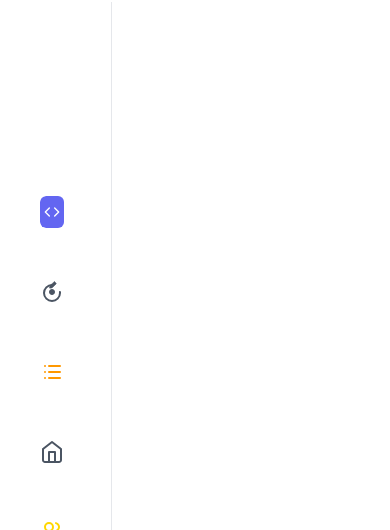
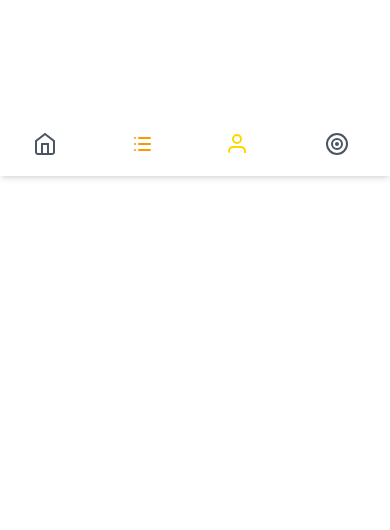
Before and after one commit to Akash-code-0-1/My-Software-Engineer-Portfolio, a React (Create React App) app: page / in a window 390 px wide. Shown: the part 668-1198 px from the top of the page. Built offline with nearby package versions, Linux system fonts and the light colour scheme.

Commit message:
sidebar-responsiveness

```diff
--- a/src/components/Sidebar.jsx
+++ b/src/components/Sidebar.jsx
@@ -41,7 +41,7 @@ const NavItem = ({ icon, label, isActive, onClick }) => {
 
 export default function Sidebar({ activeSection, setActiveSection }) {
   return (
-    <div className="flex flex-col h-[100vh] bg-white w-28 border-r">
+    <div className="flex flex-col h-[100vh] bg-white w-32">
       {/* Profile */}
       {/* <div className="flex flex-col items-center pt-6">
         <div className="relative w-10 h-10 overflow-hidden rounded-full">
@@ -57,59 +57,8 @@ export default function Sidebar({ activeSection, setActiveSection }) {
       </div> */}
 
       {/* Navigation - Centered vertically */}
-      <div className="flex flex-col items-center justify-center flex-1">
+      {/* <div className="flex flex-col items-center justify-center flex-1 ml-6">
         <div className="flex flex-col space-y-6 w-full">
-          <NavItem
-            icon={
-              <div className="flex items-center justify-center w-8 h-8 bg-indigo-500 rounded-md">
-                <svg
-                  xmlns="http://www.w3.org/2000/svg"
-                  width="16"
-                  height="16"
-                  viewBox="0 0 24 24"
-                  fill="none"
-                  stroke="white"
-                  strokeWidth="2"
-                  strokeLinecap="round"
-                  strokeLinejoin="round"
-                >
-                  <polyline points="16 18 22 12 16 6"></polyline>
-                  <polyline points="8 6 2 12 8 18"></polyline>
-                </svg>
-              </div>
-            }
-            label="Code"
-            isActive={activeSection === "code"}
-            onClick={() => setActiveSection("code")}
-          />
-          <NavItem
-            icon={
-              <div className="flex items-center justify-center w-8 h-8">
-                <svg width="24" height="24" viewBox="0 0 24 24" fill="none" xmlns="http://www.w3.org/2000/svg">
-                  <path
-                    d="M12 15C13.6569 15 15 13.6569 15 12C15 10.3431 13.6569 9 12 9C10.3431 9 9 10.3431 9 12C9 13.6569 10.3431 15 12 15Z"
-                    fill="#4B5563"
-                  />
-                  <path
-                    d="M13 5.07089C12.6724 5.02417 12.3387 5 12 5C7.58172 5 4 8.58172 4 13C4 17.4183 7.58172 21 12 21C16.4183 21 20 17.4183 20 13C20 12.6613 19.9758 12.3276 19.9291 12"
-                    stroke="#4B5563"
-                    strokeWidth="2"
-                    strokeLinecap="round"
-                  />
-                  <path
-                    d="M14.1213 1.87868C14.3147 1.68532 14.6353 1.68532 14.8284 1.87868L16.1213 3.17157C16.3147 3.36493 16.3147 3.68551 16.1213 3.87868L12.2426 7.75736C12.1756 7.82441 12.0892 7.86587 11.9978 7.87822L9.91007 8.14393C9.76268 8.16335 9.61656 8.10077 9.52513 7.97923C9.4337 7.85768 9.40657 7.69759 9.45607 7.55251L10.1218 5.52513C10.1342 5.43371 10.1756 5.34744 10.2426 5.28039L14.1213 1.87868Z"
-                    fill="#4B5563"
-                    stroke="#4B5563"
-                    strokeWidth="0.5"
-                    strokeLinecap="round"
-                  />
-                </svg>
-              </div>
-            }
-            label="Projects"
-            isActive={activeSection === "projects"}
-            onClick={() => setActiveSection("projects")}
-          />
           <NavItem
             icon={
               <div className="flex items-center justify-center w-8 h-8">
@@ -217,7 +166,119 @@ export default function Sidebar({ activeSection, setActiveSection }) {
             onClick={() => setActiveSection("ai")}
           />
         </div>
+      </div> */}
+
+      <div className="hidden lg:flex flex-col items-center justify-center h-full ml-6">
+        <div className="flex flex-col space-y-6 w-full">
+          <NavItem
+            icon={
+              <svg width="24" height="24" viewBox="0 0 24 24" fill="none">
+                <path d="M9 6H20" stroke="#FF9800" strokeWidth="2" strokeLinecap="round" strokeLinejoin="round" />
+                <path d="M9 12H20" stroke="#FF9800" strokeWidth="2" strokeLinecap="round" strokeLinejoin="round" />
+                <path d="M9 18H20" stroke="#FF9800" strokeWidth="2" strokeLinecap="round" strokeLinejoin="round" />
+                <path d="M5 6V6.01" stroke="#FF9800" strokeWidth="2" strokeLinecap="round" strokeLinejoin="round" />
+                <path d="M5 12V12.01" stroke="#FF9800" strokeWidth="2" strokeLinecap="round" strokeLinejoin="round" />
+                <path d="M5 18V18.01" stroke="#FF9800" strokeWidth="2" strokeLinecap="round" strokeLinejoin="round" />
+              </svg>
+            }
+            label="Work"
+            isActive={activeSection === "work"}
+            onClick={() => setActiveSection("work")}
+          />
+          <NavItem
+            icon={
+              <svg width="24" height="24" viewBox="0 0 24 24" fill="none">
+                <path d="M3 9L12 2L21 9V20C21 20.5304 20.7893 21.0391 20.4142 21.4142C20.0391 21.7893 19.5304 22 19 22H5C4.46957 22 3.96086 21.7893 3.58579 21.4142C3.21071 21.0391 3 20.5304 3 20V9Z" stroke="#4B5563" strokeWidth="2" />
+                <path d="M9 22V12H15V22" stroke="#4B5563" strokeWidth="2" />
+              </svg>
+            }
+            label="Home"
+            isActive={activeSection === "home"}
+            onClick={() => setActiveSection("home")}
+          />
+          <NavItem
+            icon={
+              <svg width="24" height="24" viewBox="0 0 24 24" fill="none">
+                <path d="M17 21V19C17 17.9391 16.5786 16.9217 15.8284 16.1716C15.0783 15.4214 14.0609 15 13 15H5C3.93913 15 2.92172 15.4214 2.17157 16.1716C1.42143 16.9217 1 17.9391 1 19V21" stroke="#FFD700" strokeWidth="2" />
+                <path d="M9 11C11.2091 11 13 9.20914 13 7C13 4.79086 11.2091 3 9 3C6.79086 3 5 4.79086 5 7C5 9.20914 6.79086 11 9 11Z" stroke="#FFD700" strokeWidth="2" />
+                <path d="M23 21V19C22.9993 18.1137 22.7044 17.2528 22.1614 16.5523C21.6184 15.8519 20.8581 15.3516 20 15.13" stroke="#FFD700" strokeWidth="2" />
+                <path d="M16 3.13C16.8604 3.35031 17.623 3.85071 18.1676 4.55232C18.7122 5.25392 19.0078 6.11683 19.0078 7.005C19.0078 7.89318 18.7122 8.75608 18.1676 9.45769C17.623 10.1593 16.8604 10.6597 16 10.88" stroke="#FFD700" strokeWidth="2" />
+              </svg>
+            }
+            label="Team"
+            isActive={activeSection === "team"}
+            onClick={() => setActiveSection("team")}
+          />
+          <NavItem
+            icon={
+              <svg width="24" height="24" viewBox="0 0 24 24" fill="none">
+                <path d="M22 12C22 17.5228 17.5228 22 12 22C6.47715 22 2 17.5228 2 12C2 6.47715 6.47715 2 12 2C17.5228 2 22 6.47715 22 12Z" stroke="#4B5563" strokeWidth="2" />
+                <path d="M12 17C14.7614 17 17 14.7614 17 12C17 9.23858 14.7614 7 12 7C9.23858 7 7 9.23858 7 12C7 14.7614 9.23858 17 12 17Z" stroke="#4B5563" strokeWidth="2" />
+                <path d="M12 14C13.1046 14 14 13.1046 14 12C14 10.8954 13.1046 10 12 10C10.8954 10 10 10.8954 10 12C10 13.1046 10.8954 14 12 14Z" fill="#4B5563" />
+              </svg>
+            }
+            label="AI"
+            isActive={activeSection === "ai"}
+            onClick={() => setActiveSection("ai")}
+          />
+        </div>
       </div>
+
+      {/* Bottom Nav for Mobile/Tablet */}
+      <div className="flex lg:hidden fixed bottom-0 left-0 right-0 bg-white  justify-around py-2 shadow-md z-50">
+        <NavItem
+          icon={
+            <svg width="24" height="24" viewBox="0 0 24 24" fill="none">
+              <path d="M3 9L12 2L21 9V20C21 20.5304 20.7893 21.0391 20.4142 21.4142C20.0391 21.7893 19.5304 22 19 22H5C4.46957 22 3.96086 21.7893 3.58579 21.4142C3.21071 21.0391 3 20.5304 3 20V9Z" stroke="#4B5563" strokeWidth="2" />
+              <path d="M9 22V12H15V22" stroke="#4B5563" strokeWidth="2" />
+            </svg>
+          }
+          label="Home"
+          isActive={activeSection === "home"}
+          onClick={() => setActiveSection("home")}
+        />
+        <NavItem
+          icon={
+            <svg width="24" height="24" viewBox="0 0 24 24" fill="none">
+              <path d="M9 6H20" stroke="#FF9800" strokeWidth="2" strokeLinecap="round" strokeLinejoin="round" />
+              <path d="M9 12H20" stroke="#FF9800" strokeWidth="2" strokeLinecap="round" strokeLinejoin="round" />
+              <path d="M9 18H20" stroke="#FF9800" strokeWidth="2" strokeLinecap="round" strokeLinejoin="round" />
+              <path d="M5 6V6.01" stroke="#FF9800" strokeWidth="2" strokeLinecap="round" strokeLinejoin="round" />
+              <path d="M5 12V12.01" stroke="#FF9800" strokeWidth="2" strokeLinecap="round" strokeLinejoin="round" />
+              <path d="M5 18V18.01" stroke="#FF9800" strokeWidth="2" strokeLinecap="round" strokeLinejoin="round" />
+            </svg>
+          }
+          label="Work"
+          isActive={activeSection === "work"}
+          onClick={() => setActiveSection("work")}
+        />
+        <NavItem
+          icon={
+            <svg width="24" height="24" viewBox="0 0 24 24" fill="none">
+              <path d="M17 21V19C17 17.9391 16.5786 16.9217 15.8284 16.1716C15.0783 15.4214 14.0609 15 13 15H5C3.93913 15 2.92172 15.4214 2.17157 16.1716C1.42143 16.9217 1 17.9391 1 19V21" stroke="#FFD700" strokeWidth="2" />
+              <path d="M9 11C11.2091 11 13 9.20914 13 7C13 4.79086 11.2091 3 9 3C6.79086 3 5 4.79086 5 7C5 9.20914 6.79086 11 9 11Z" stroke="#FFD700" strokeWidth="2" />
+            </svg>
+          }
+          label="Team"
+          isActive={activeSection === "team"}
+          onClick={() => setActiveSection("team")}
+        />
+        <NavItem
+          icon={
+            <svg width="24" height="24" viewBox="0 0 24 24" fill="none">
+              <path d="M22 12C22 17.5228 17.5228 22 12 22C6.47715 22 2 17.5228 2 12C2 6.47715 6.47715 2 12 2C17.5228 2 22 6.47715 22 12Z" stroke="#4B5563" strokeWidth="2" />
+              <path d="M12 17C14.7614 17 17 14.7614 17 12C17 9.23858 14.7614 7 12 7C9.23858 7 7 9.23858 7 12C7 14.7614 9.23858 17 12 17Z" stroke="#4B5563" strokeWidth="2" />
+              <path d="M12 14C13.1046 14 14 13.1046 14 12C14 10.8954 13.1046 10 12 10C10.8954 10 10 10.8954 10 12C10 13.1046 10.8954 14 12 14Z" fill="#4B5563" />
+            </svg>
+          }
+          label="AI"
+          isActive={activeSection === "ai"}
+          onClick={() => setActiveSection("ai")}
+        />
+      </div>
+
+
+
 
       {/* Empty space at bottom to balance the layout */}
       <div className="pb-6"></div>
```
